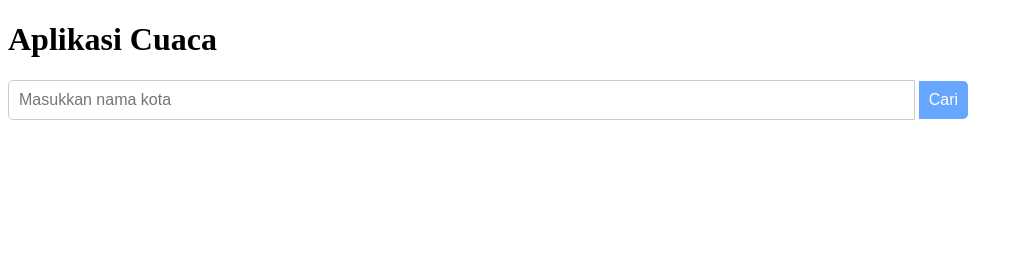
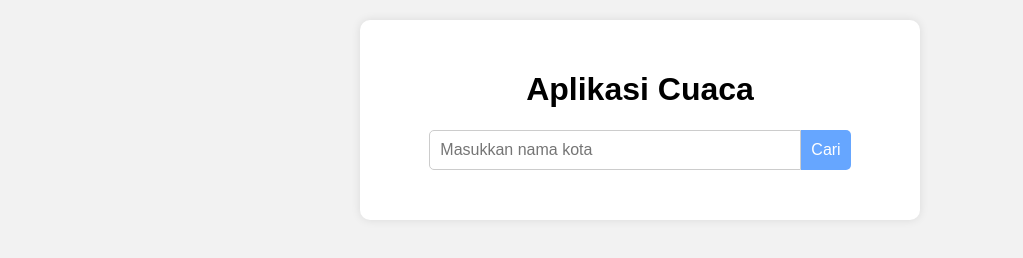
Before and after one commit to adamjauharfirdaus/cuaca, a plain HTML site: page index.html in a window 1280 px wide. Shown: the whole page, without its empty margins (0-1023 px from the left). Drawn offline with Linux system fonts and the light colour scheme.

Commit message:
Update style.css

```diff
--- a/style.css
+++ b/style.css
@@ -1,4 +1,27 @@
-.input-group input {
+body {
+    font-family: Arial, sans-serif;
+    text-align: center;
+    background-color: #f2f2f2;
+    margin: 0;
+    padding: 20px;
+  }
+
+  .container {
+    background: #fff;
+    padding: 30px;
+    max-width: 500px;
+    margin: 0 auto;
+    box-shadow: 0 0 10px rgba(0, 0, 0, 0.1);
+    border-radius: 10px;
+  }
+
+  .input-group {
+    display: flex;
+    justify-content: center;
+    margin-bottom: 20px;
+  }
+
+  .input-group input {
     padding: 10px;
     font-size: 16px;
     border: 1px solid #ccc;
@@ -21,11 +44,7 @@
     background: #549dff;
   }
 
-  #weather {
-    margin-top: 20px;
-  }
-
-  .hidden {
+  #weather.hidden {
     display: none;
   }
 
```
